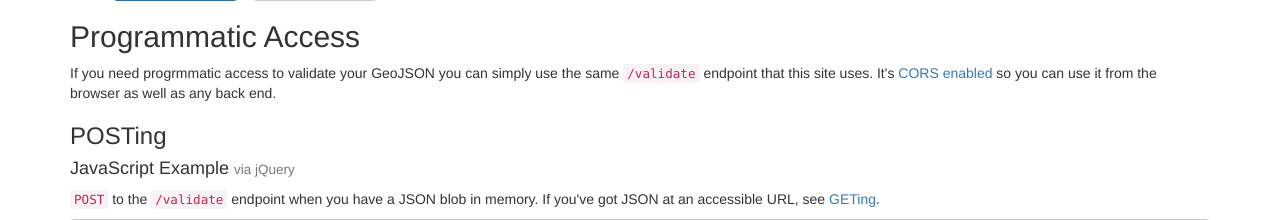
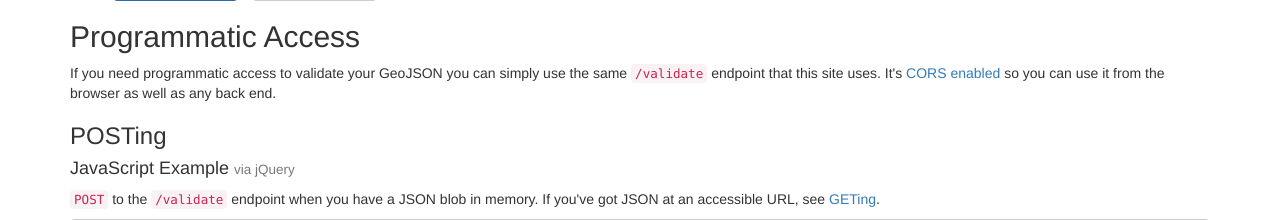
Before and after one commit to JasonSanford/geojsonlint.com, a Python web app: template geojsonlint/templates/index.html in a window 1280 px wide. Shown: the part 490-710 px from the top of the page. Run offline with Jinja, Linux system fonts and the light colour scheme; the template is opened without the code that fills it, so the values that code supplies are empty; some libraries are stand-ins or nearby versions.

Commit message:
Fixed typo

```diff
--- a/geojsonlint/templates/index.html
+++ b/geojsonlint/templates/index.html
@@ -94,7 +94,7 @@
     <div class="container">
         <h2>Programmatic Access</h2>
         <p>
-            If you need progrmmatic access to validate your GeoJSON you can simply use the same <code>/validate</code> endpoint that this site uses. It's <a href="http://en.wikipedia.org/wiki/Cross-origin_resource_sharing">CORS enabled</a> so you can use it from the browser as well as any back end.
+            If you need programmatic access to validate your GeoJSON you can simply use the same <code>/validate</code> endpoint that this site uses. It's <a href="http://en.wikipedia.org/wiki/Cross-origin_resource_sharing">CORS enabled</a> so you can use it from the browser as well as any back end.
         </p>
         <h3 id="posting">POSTing</h3>
         <h4>JavaScript Example <small>via jQuery</small></h4>
```
